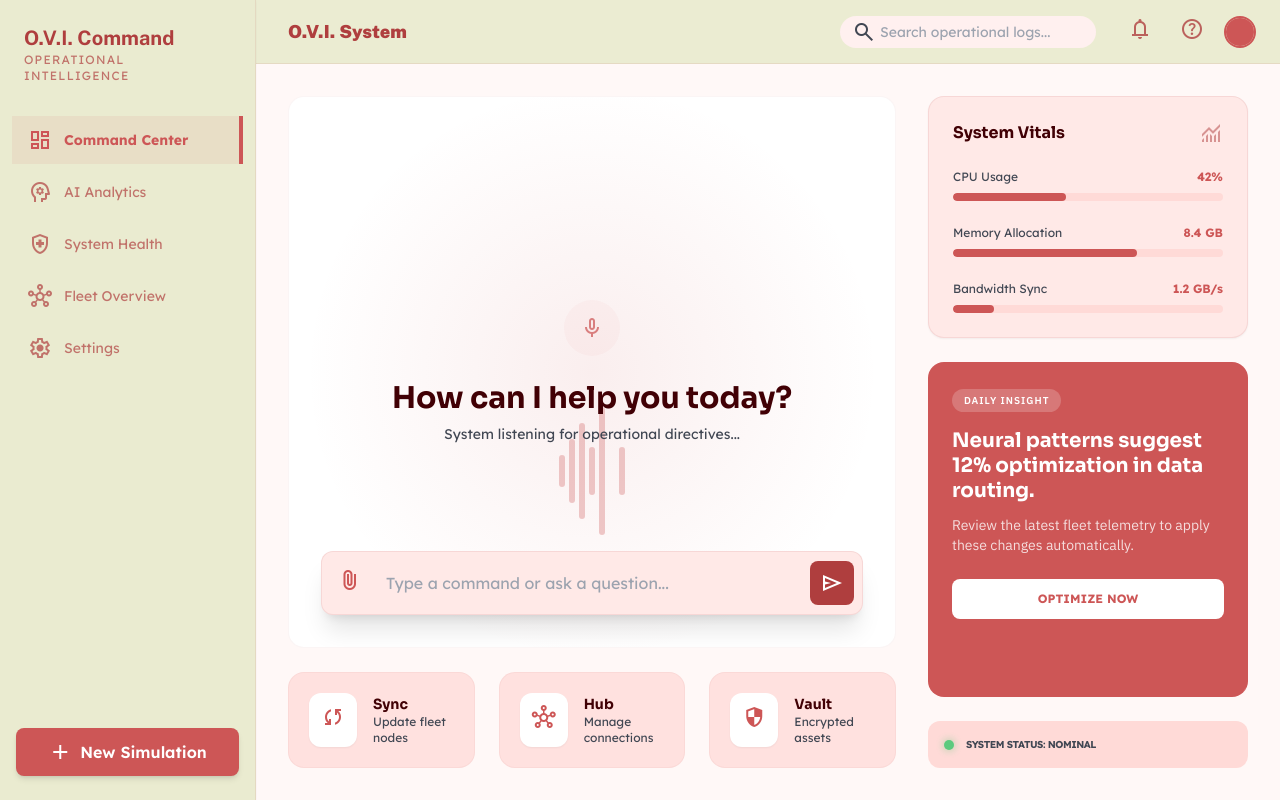
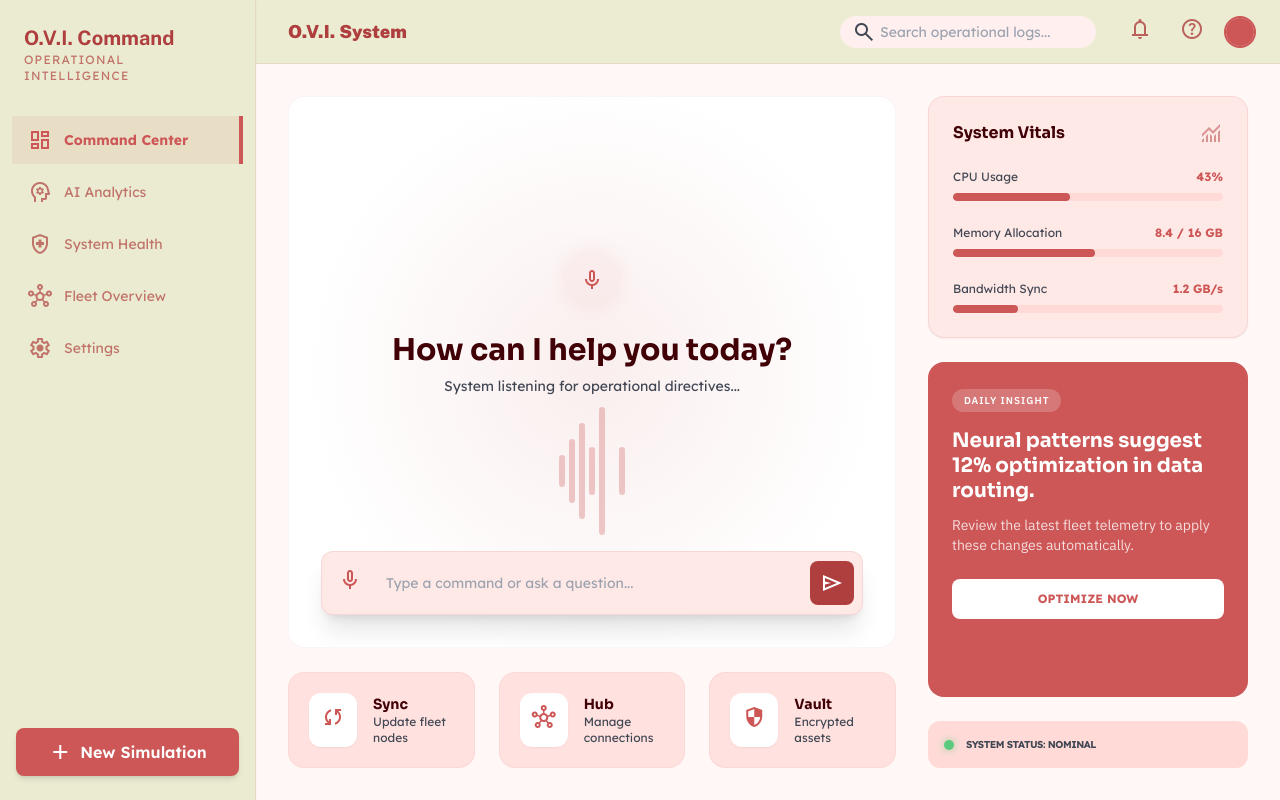
Before and after one commit to pushkar156/O.V.I., a Next.js app in the folder dashboard/: page / in a window 1280 px wide. Built offline with nearby package versions, Linux system fonts and the light colour scheme.

Commit message:
3.7.4 : dynamism

```diff
--- a/dashboard/src/app/page.tsx
+++ b/dashboard/src/app/page.tsx
@@ -2,6 +2,8 @@
 
 import React, { useState, useEffect } from "react";
 import Image from "next/image";
+import { SystemHUD } from "@/components/SystemHUD";
+import { OVIChat } from "@/components/OVIChat";
 
 export default function DashboardPage() {
   return (
@@ -63,38 +65,7 @@ export default function DashboardPage() {
 
       <main className="ml-64 p-8 h-[calc(100vh-64px)] flex gap-8">
         <div className="flex-1 flex flex-col gap-6">
-          <section className="flex-1 bg-surface-container-lowest rounded-2xl border border-[#AF3E3E]/5 flex flex-col items-center justify-center relative overflow-hidden">
-            <div className="absolute inset-0 opacity-10 pointer-events-none" style={{ backgroundImage: "radial-gradient(circle at 50% 50%, #CD5656 0%, transparent 70%)" }}></div>
-            <div className="z-10 text-center">
-              <div className="mb-6 inline-flex p-4 rounded-full bg-[#CD5656]/5 text-[#CD5656] animate-pulse">
-                <span className="material-symbols-outlined text-5xl">mic</span>
-              </div>
-              <h3 className="font-headline text-3xl font-bold text-on-surface mb-2">How can I help you today?</h3>
-              <p className="font-label text-sm text-on-surface-variant">System listening for operational directives...</p>
-            </div>
-
-            <div className="absolute bottom-32 w-full h-24 opacity-30 flex items-center justify-center gap-1">
-              <div className="w-1.5 bg-[#CD5656] rounded-full h-8"></div>
-              <div className="w-1.5 bg-[#CD5656] rounded-full h-16"></div>
-              <div className="w-1.5 bg-[#CD5656] rounded-full h-24"></div>
-              <div className="w-1.5 bg-[#CD5656] rounded-full h-12"></div>
-              <div className="w-1.5 bg-[#CD5656] rounded-full h-32"></div>
-              <div className="w-1.5 bg-[#CD5656] rounded-full h-18"></div>
-              <div className="w-1.5 bg-[#CD5656] rounded-full h-12"></div>
-            </div>
-
-            <div className="absolute bottom-8 left-8 right-8">
-              <div className="bg-surface-container rounded-xl p-2 flex items-center gap-4 shadow-xl border border-[#AF3E3E]/10">
-                <button className="p-2 text-[#CD5656] hover:bg-surface-variant rounded-lg transition-colors">
-                  <span className="material-symbols-outlined">attach_file</span>
-                </button>
-                <input className="flex-1 bg-transparent border-none outline-none focus:ring-0 font-['Lexend'] text-on-surface" placeholder="Type a command or ask a question..." type="text"/>
-                <button className="bg-[#AF3E3E] text-white p-2.5 rounded-lg flex items-center justify-center active:scale-95 transition-transform">
-                  <span className="material-symbols-outlined">send</span>
-                </button>
-              </div>
-            </div>
-          </section>
+          <OVIChat />
 
           <div className="grid grid-cols-3 gap-6">
             <div className="bg-surface-container-high p-5 rounded-2xl border border-[#AF3E3E]/5 flex items-center gap-4 group cursor-pointer hover:border-[#CD5656]/30 transition-all">
@@ -128,41 +99,7 @@ export default function DashboardPage() {
         </div>
 
         <aside className="w-80 flex flex-col gap-6">
-          <section className="bg-surface-container p-6 rounded-2xl border border-[#AF3E3E]/10 shadow-sm">
-            <div className="flex items-center justify-between mb-6">
-              <h3 className="font-headline font-bold text-on-surface">System Vitals</h3>
-              <span className="material-symbols-outlined text-[#AF3E3E]/50">monitoring</span>
-            </div>
-            <div className="space-y-6">
-              <div>
-                <div className="flex justify-between mb-2">
-                  <span className="font-label text-xs text-on-surface-variant">CPU Usage</span>
-                  <span className="font-label text-xs font-bold text-[#CD5656]">42%</span>
-                </div>
-                <div className="h-2 w-full bg-surface-variant rounded-full overflow-hidden">
-                  <div className="h-full bg-[#CD5656] rounded-full" style={{ width: "42%" }}></div>
-                </div>
-              </div>
-              <div>
-                <div className="flex justify-between mb-2">
-                  <span className="font-label text-xs text-on-surface-variant">Memory Allocation</span>
-                  <span className="font-label text-xs font-bold text-[#CD5656]">8.4 GB</span>
-                </div>
-                <div className="h-2 w-full bg-surface-variant rounded-full overflow-hidden">
-                  <div className="h-full bg-[#CD5656] rounded-full" style={{ width: "68%" }}></div>
-                </div>
-              </div>
-              <div>
-                <div className="flex justify-between mb-2">
-                  <span className="font-label text-xs text-on-surface-variant">Bandwidth Sync</span>
-                  <span className="font-label text-xs font-bold text-[#CD5656]">1.2 GB/s</span>
-                </div>
-                <div className="h-2 w-full bg-surface-variant rounded-full overflow-hidden">
-                  <div className="h-full bg-[#CD5656] rounded-full" style={{ width: "15%" }}></div>
-                </div>
-              </div>
-            </div>
-          </section>
+          <SystemHUD />
 
           <section className="flex-1 bg-[#CD5656] rounded-2xl p-6 text-white relative overflow-hidden group">
             <div className="absolute -right-4 -bottom-4 opacity-10 group-hover:scale-110 transition-transform duration-500">
--- a/dashboard/src/components/OVIChat.tsx
+++ b/dashboard/src/components/OVIChat.tsx
@@ -1,26 +1,20 @@
 "use client";
 
-import React, { useState, useEffect, useRef } from 'react';
-import { Terminal, MessageSquare, Send, Bot, User, Cpu } from 'lucide-react';
-import { GlassPanel } from './GlassPanel';
+import React, { useState, useRef, useEffect } from 'react';
 import { motion, AnimatePresence } from 'framer-motion';
+import { oviClient } from '@/lib/ovi-client';
 
 interface Message {
   id: string;
   role: 'user' | 'assistant';
   content: string;
   isStreaming?: boolean;
-  toolUsed?: string;
 }
 
 export const OVIChat: React.FC = () => {
   const [input, setInput] = useState("");
-    const [messages, setMessages] = useState<Message[]>([
-      { id: '1', role: 'assistant', content: "Systems online. How can I assist you today?" }
-    ]);
-    const [history, setHistory] = useState<string[]>([]);
-    const [historyIndex, setHistoryIndex] = useState(-1);
-
+  const [messages, setMessages] = useState<Message[]>([]);
+  const [isRecording, setIsRecording] = useState(false);
   const messagesEndRef = useRef<HTMLDivElement>(null);
 
   const scrollToBottom = () => {
@@ -29,92 +23,120 @@ export const OVIChat: React.FC = () => {
 
   useEffect(scrollToBottom, [messages]);
 
+  const toggleRecording = async () => {
+    if (isRecording) {
+      setIsRecording(false);
+      const audioBlob = await oviClient.stopRecording();
+      // Here we would upload audioBlob to /api/voice
+      // For now, let's just simulate the transcription arriving:
+      const userMsg: Message = { id: Date.now().toString(), role: 'user', content: "Voice command received." };
+      setMessages(prev => [...prev, userMsg]);
+
+      setTimeout(() => {
+        const aiMsg: Message = { id: (Date.now() + 1).toString(), role: 'assistant', content: "Voice processed. Running command." };
+        setMessages(prev => [...prev, aiMsg]);
+      }, 800);
+    } else {
+      await oviClient.startRecording();
+      setIsRecording(true);
+    }
+  };
+
   const handleSubmit = (e: React.FormEvent) => {
     e.preventDefault();
     if (!input.trim()) return;
 
     const userMsg: Message = { id: Date.now().toString(), role: 'user', content: input };
     setMessages(prev => [...prev, userMsg]);
-        setHistory(prev => [input, ...prev]);
-        setHistoryIndex(-1);
     setInput("");
 
     // Simulated AI Response
     setTimeout(() => {
-          const aiMsg: Message = { id: (Date.now()+1).toString(), role: 'assistant', content: "Processing your command...", toolUsed: "SystemControl" };
+      const aiMsg: Message = { id: (Date.now() + 1).toString(), role: 'assistant', content: "Acknowledged. I am processing your command through the neural mesh." };
       setMessages(prev => [...prev, aiMsg]);
     }, 600);
   };
 
-    const handleKeyDown = (e: React.KeyboardEvent) => {
-      if (e.key === 'ArrowUp') {
-        const nextIndex = historyIndex + 1;
-        if (nextIndex < history.length) {
-          setHistoryIndex(nextIndex);
-          setInput(history[nextIndex]);
-        }
-      } else if (e.key === 'ArrowDown') {
-        const nextIndex = historyIndex - 1;
-        if (nextIndex >= -1) {
-          setHistoryIndex(nextIndex);
-          setInput(nextIndex === -1 ? "" : history[nextIndex]);
-        }
-      }
-    };
+  return (
+    <section className="flex-1 bg-surface-container-lowest rounded-2xl border border-[#AF3E3E]/5 flex flex-col relative overflow-hidden">
+      {/* Background Glow */}
+      <div className="absolute inset-0 opacity-10 pointer-events-none" style={{ backgroundImage: "radial-gradient(circle at 50% 50%, #CD5656 0%, transparent 70%)" }}></div>
 
-    return (
-        <div className="w-full max-w-3xl mx-auto flex flex-col h-[600px] z-50">
-            {/* Message Stream */}
-            <div className="flex-1 overflow-y-auto pr-4 mb-4 scrollbar-hide space-y-4">
+      {/* Main Content Area */}
+      <div className="flex-1 overflow-y-auto z-10 px-4 md:px-8 pt-8 pb-32 flex flex-col scrollbar-hide">
+        {messages.length === 0 ? (
+          <div className="flex-1 flex flex-col items-center justify-center text-center">
+            <div
+              onClick={toggleRecording}
+              className={`mb-6 inline-flex p-4 rounded-full cursor-pointer transition-all duration-300 ${isRecording ? 'bg-[#CD5656] text-white shadow-[0_0_40px_rgba(205,86,86,0.6)] scale-110 animate-pulse' : 'bg-[#CD5656]/5 text-[#CD5656] shadow-[0_0_20px_rgba(205,86,86,0.1)] hover:bg-[#CD5656]/10'}`}
+            >
+              <span className="material-symbols-outlined text-5xl">mic</span>
+            </div>
+            <h3 className="font-headline text-2xl md:text-3xl font-bold text-on-surface mb-2">
+              {isRecording ? "Listening..." : "How can I help you today?"}
+            </h3>
+            <p className="font-label text-sm text-on-surface-variant">
+              {isRecording ? "Speak your directive clearly." : "System listening for operational directives..."}
+            </p>
+
+            {/* Static Waveform from design */}
+            <div className={`absolute bottom-32 w-full h-24 flex items-center justify-center gap-1 pointer-events-none transition-opacity duration-500 ${isRecording ? 'opacity-80' : 'opacity-30'}`}>
+              <div className={`w-1.5 bg-[#CD5656] rounded-full ${isRecording ? 'animate-[bounce_1s_infinite]' : 'h-8'}`}></div>
+              <div className={`w-1.5 bg-[#CD5656] rounded-full ${isRecording ? 'animate-[bounce_1.2s_infinite]' : 'h-16'}`}></div>
+              <div className={`w-1.5 bg-[#CD5656] rounded-full ${isRecording ? 'animate-[bounce_0.8s_infinite]' : 'h-24'}`}></div>
+              <div className={`w-1.5 bg-[#CD5656] rounded-full ${isRecording ? 'animate-[bounce_1.5s_infinite]' : 'h-12'}`}></div>
+              <div className={`w-1.5 bg-[#CD5656] rounded-full ${isRecording ? 'animate-[bounce_0.9s_infinite]' : 'h-32'}`}></div>
+              <div className={`w-1.5 bg-[#CD5656] rounded-full ${isRecording ? 'animate-[bounce_1.1s_infinite]' : 'h-18'}`}></div>
+              <div className={`w-1.5 bg-[#CD5656] rounded-full ${isRecording ? 'animate-[bounce_1.3s_infinite]' : 'h-12'}`}></div>
+            </div>
+          </div>
+        ) : (
+          <div className="space-y-6 flex-1 flex flex-col justify-end">
             <AnimatePresence>
               {messages.map((msg) => (
                 <motion.div
                   key={msg.id}
-                    initial={{ opacity: 0, x: msg.role === 'user' ? 20 : -20 }}
-                    animate={{ opacity: 1, x: 0 }}
+                  initial={{ opacity: 0, y: 10 }}
+                  animate={{ opacity: 1, y: 0 }}
                   className={`flex ${msg.role === 'user' ? 'justify-end' : 'justify-start'}`}
                 >
-                    <div className={`max-w-[80%] flex flex-col ${msg.role === 'user' ? 'items-end' : 'items-start'}`}>
-                      <GlassPanel
-                        variant={msg.role === 'user' ? 'active' : 'default'}
-                        className="px-4 py-2"
-                      >
-                         <p className="text-sm leading-relaxed">{msg.content}</p>
-                      </GlassPanel>
-
-                      {msg.toolUsed && (
-                        <div className="flex items-center gap-1 mt-1 px-2 py-0.5 rounded bg-primary/10 border border-primary/20">
-                          <Cpu size={10} className="text-primary" />
-                          <span className="text-[8px] font-mono text-primary uppercase">Executed: {msg.toolUsed}</span>
-                        </div>
-                      )}
+                  <div className={`max-w-[90%] md:max-w-[80%] p-4 rounded-2xl ${
+                    msg.role === 'user'
+                      ? 'bg-[#CD5656] text-white rounded-br-sm shadow-md'
+                      : 'bg-surface-container-high text-on-surface rounded-bl-sm border border-[#AF3E3E]/10'
+                  }`}>
+                    <p className="font-body text-sm leading-relaxed">{msg.content}</p>
                   </div>
                 </motion.div>
               ))}
             </AnimatePresence>
             <div ref={messagesEndRef} />
           </div>
+        )}
+      </div>
 
-            {/* Input Terminal */}
-            <GlassPanel className="p-1" hoverGlow>
-                <form onSubmit={handleSubmit} className="flex items-center px-4 gap-4 bg-white/[0.02]">
-                    <Terminal size={20} className="text-white/20" />
+      {/* Input Bar */}
+      <div className="absolute bottom-4 md:bottom-8 left-4 md:left-8 right-4 md:right-8 z-20">
+        <form onSubmit={handleSubmit} className="bg-surface-container rounded-xl p-2 flex items-center gap-2 md:gap-4 shadow-xl border border-[#AF3E3E]/10">
+          <button
+            type="button"
+            onClick={toggleRecording}
+            className={`p-2 rounded-lg transition-colors ${isRecording ? 'text-white bg-[#CD5656] animate-pulse' : 'text-[#CD5656] hover:bg-surface-variant'}`}
+          >
+            <span className="material-symbols-outlined">{isRecording ? 'stop_circle' : 'mic'}</span>
+          </button>
           <input
+            className="flex-1 bg-transparent border-none outline-none focus:ring-0 font-['Lexend'] text-on-surface text-sm w-full min-w-0"
+            placeholder="Type a command or ask a question..."
             type="text"
             value={input}
             onChange={(e) => setInput(e.target.value)}
-                        onKeyDown={handleKeyDown}
-                        placeholder="Enter direct command..."
-                        className="w-full bg-transparent border-none outline-none py-4 text-sm placeholder:text-white/20 text-white font-medium"
           />
-                    <button
-                        type="submit"
-                        className="p-2 rounded-lg hover:bg-primary/10 text-white/40 hover:text-primary transition-colors"
-                    >
-                        {input.trim() ? <Send size={20} /> : <MessageSquare size={20} />}
+          <button type="submit" className="bg-[#AF3E3E] text-white p-2 md:p-2.5 rounded-lg flex items-center justify-center active:scale-95 transition-transform hover:bg-[#9f3f41] shrink-0">
+            <span className="material-symbols-outlined">send</span>
           </button>
         </form>
-            </GlassPanel>
       </div>
+    </section>
   );
 };
--- a/dashboard/src/components/SystemHUD.tsx
+++ b/dashboard/src/components/SystemHUD.tsx
@@ -1,37 +1,57 @@
 "use client";
 
-import React from 'react';
-import { Cpu, HardDrive, Zap } from 'lucide-react';
+import React, { useEffect, useState } from 'react';
 import { SystemWidget } from './SystemWidget';
 
+// Mock data to simulate WebSocket feed before we hook it up
 export const SystemHUD: React.FC = () => {
+  const [stats, setStats] = useState({
+    cpu: 42,
+    ram_used: 8.4,
+    ram_total: 16.0,
+    ram_percent: 52.5,
+    network_speed: 1.2,
+  });
+
+  // Simulated live updates (replace with OVIClient later)
+  useEffect(() => {
+    const interval = setInterval(() => {
+      setStats(prev => ({
+        ...prev,
+        cpu: Math.max(10, Math.min(100, prev.cpu + (Math.random() * 10 - 5))),
+        network_speed: Math.max(0.1, Math.min(5.0, prev.network_speed + (Math.random() * 0.4 - 0.2))),
+      }));
+    }, 2000);
+    return () => clearInterval(interval);
+  }, []);
+
   return (
-    <aside className="w-80 flex flex-col gap-4 z-10">
-      <h3 className="text-[10px] uppercase tracking-widest text-white/30 font-mono mb-2">System Telemetry</h3>
+    <section className="bg-surface-container p-6 rounded-2xl border border-[#AF3E3E]/10 shadow-sm">
+      <div className="flex items-center justify-between mb-6">
+        <h3 className="font-headline font-bold text-on-surface">System Vitals</h3>
+        <span className="material-symbols-outlined text-[#AF3E3E]/50">monitoring</span>
+      </div>
+
+      <div className="space-y-6">
         <SystemWidget
-        label="Process Load"
-        value="24"
+          label="CPU Usage"
+          value={Math.round(stats.cpu)}
           unit="%"
-        icon={Cpu}
-        progress={24}
-        color="#00E5FF"
+          progress={stats.cpu}
         />
         <SystemWidget
-        label="Neural Memory"
-        value="4.2"
-        unit="GB"
-        icon={HardDrive}
-        progress={68}
-        color="#9D50FF"
+          label="Memory Allocation"
+          value={stats.ram_used.toFixed(1)}
+          unit={` / ${stats.ram_total} GB`}
+          progress={stats.ram_percent}
         />
         <SystemWidget
-        label="Energy Core"
-        value="92"
-        unit="%"
-        icon={Zap}
-        progress={92}
-        color="#64FFDA"
+          label="Bandwidth Sync"
+          value={stats.network_speed.toFixed(1)}
+          unit=" GB/s"
+          progress={Math.min((stats.network_speed / 5) * 100, 100)}
         />
-    </aside>
+      </div>
+    </section>
   );
 };
--- a/dashboard/src/components/SystemWidget.tsx
+++ b/dashboard/src/components/SystemWidget.tsx
@@ -1,76 +1,39 @@
 "use client";
 
 import React from 'react';
-import { LucideIcon } from 'lucide-react';
 import { motion } from 'framer-motion';
 
 interface SystemWidgetProps {
   label: string;
   value: string | number;
-  unit: string;
-  icon: LucideIcon;
+  unit?: string;
   progress: number; // 0 to 100
-  color?: string;
+  colorClass?: string; // Optional tailwind color class override
 }
 
 export const SystemWidget: React.FC<SystemWidgetProps> = ({
   label,
   value,
-  unit,
-  icon: Icon,
-  progress
+  unit = "",
+  progress,
+  colorClass = "bg-[#CD5656]"
 }) => {
-  // Threshold logic
-  const getColor = (val: number) => {
-    if (val < 60) return "#22c55e"; // Green
-    if (val < 85) return "#eab308"; // Yellow
-    return "#ef4444"; // Red
-  };
-
-  const color = getColor(progress);
-
   return (
-    <motion.div
-      initial={{ opacity: 0, y: 20 }}
-      animate={{ opacity: 1, y: 0 }}
-      className="glass-panel rounded-2xl p-4 flex items-center gap-4 w-full max-w-xs"
-    >
-      {/* Progress Ring */}
-      <div className="relative w-16 h-16 flex items-center justify-center">
-         <svg className="w-full h-full -rotate-90">
-            <circle
-              cx="32" cy="32" r="28"
-              fill="transparent"
-              stroke="rgba(255,255,255,0.05)"
-              strokeWidth="4"
-            />
-            <motion.circle
-              cx="32" cy="32" r="28"
-              fill="transparent"
-              stroke={color}
-              strokeWidth="4"
-              strokeDasharray={175.92}
-              animate={{ strokeDashoffset: 175.92 - (175.92 * progress) / 100 }}
-              transition={{ duration: 1, ease: "easeOut" }}
-              strokeLinecap="round"
-              style={{ filter: `drop-shadow(0 0 8px ${color}44)` }}
-            />
-         </svg>
-         <div className="absolute">
-            <Icon size={18} style={{ color }} className="opacity-60" />
-         </div>
+    <div>
+      <div className="flex justify-between mb-2">
+        <span className="font-label text-xs text-on-surface-variant">{label}</span>
+        <span className="font-label text-xs font-bold text-[#CD5656]">
+          {value}{unit}
+        </span>
       </div>
-
-      {/* Numerical Data */}
-      <div>
-        <p className="text-[10px] uppercase tracking-widest text-white/30 font-mono mb-1">{label}</p>
-        <div className="flex items-baseline gap-1">
-          <span className="text-xl font-bold tracking-tight bg-clip-text text-transparent bg-gradient-to-b from-white to-white/60">
-            {value}
-          </span>
-          <span className="text-[10px] text-white/20 font-mono uppercase">{unit}</span>
-        </div>
+      <div className="h-2 w-full bg-surface-variant rounded-full overflow-hidden">
+        <motion.div
+          className={`h-full rounded-full ${colorClass}`}
+          initial={{ width: 0 }}
+          animate={{ width: `${progress}%` }}
+          transition={{ duration: 0.5, ease: "easeOut" }}
+        />
       </div>
-    </motion.div>
+    </div>
   );
 };
```
Lines whose indentation alone changed are shown as unchanged.
